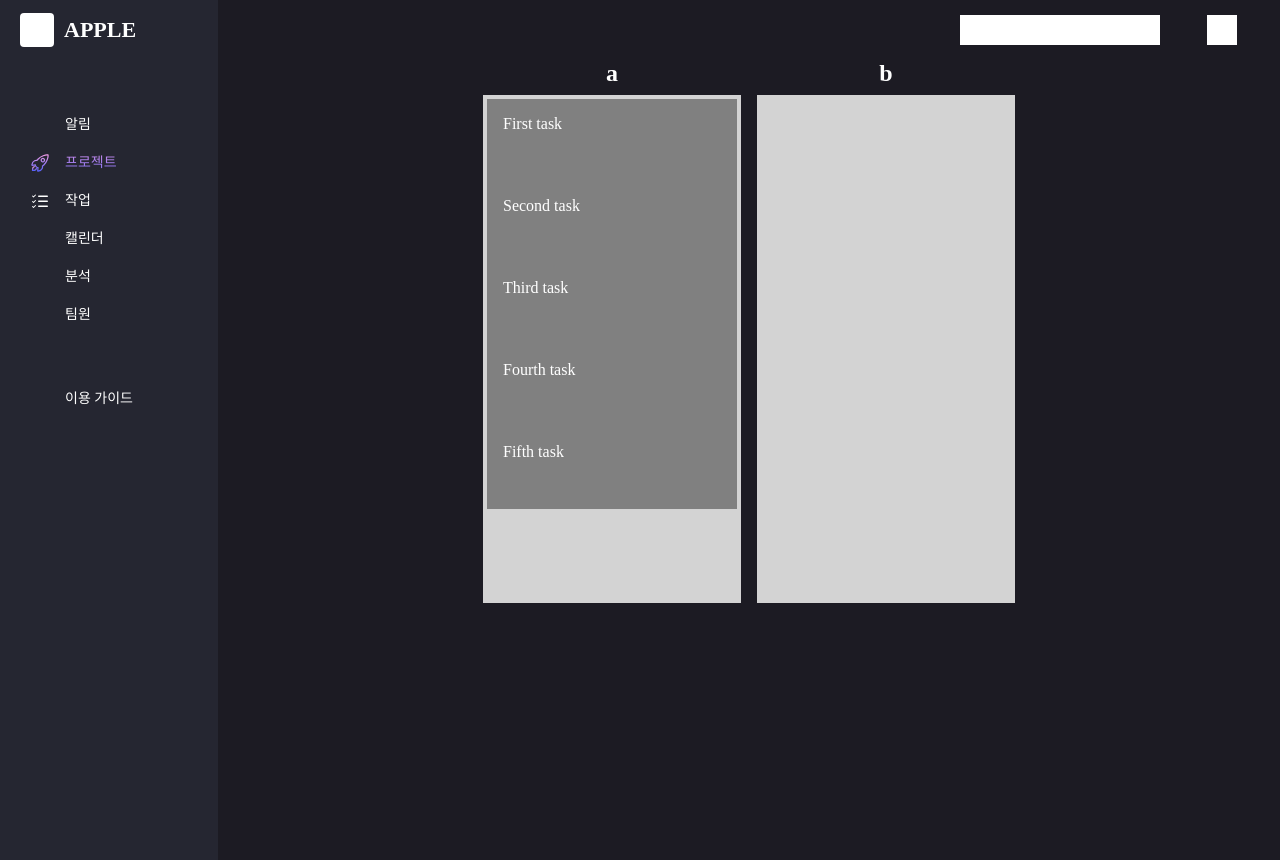
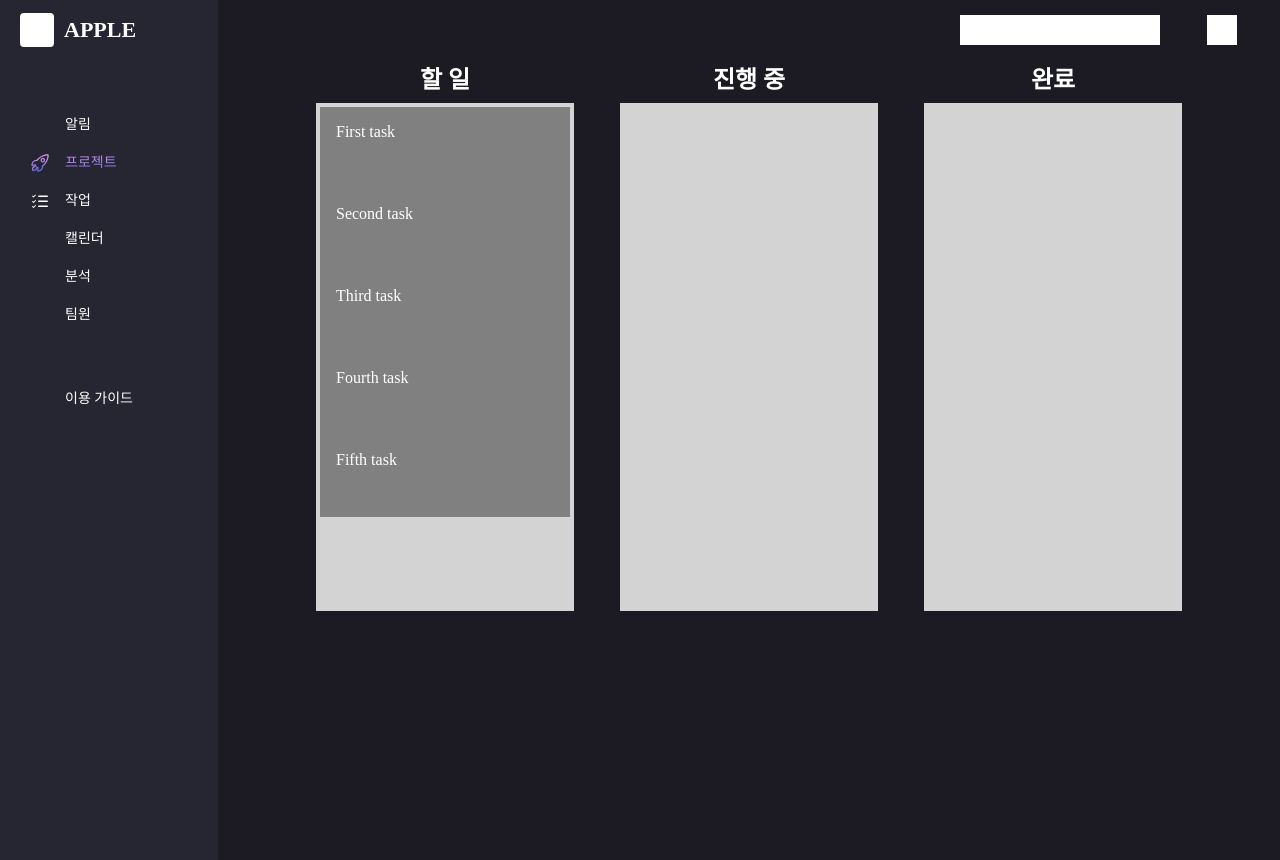
Before and after one commit to Team-PROM/Frontend, a React (Create React App) app in the folder prom/: page /#/ in a window 1280 px wide. Built offline with nearby package versions, Linux system fonts and the light colour scheme; some icons are missing.

Commit message:
칸반 문구 수정

```diff
--- a/prom/src/components/kanvanBoard.js
+++ b/prom/src/components/kanvanBoard.js
@@ -13,12 +13,16 @@ const tasks = [
 ];
 
 const taskStatus = {
-  a: {
-    title: "a",
+  0: {
+    title: "할 일",
     items: tasks,
   },
-  b: {
-    title: "b",
+  1: {
+    title: "진행 중",
+    items: [],
+  },
+  2: {
+    title: "완료",
     items: [],
   },
 };
@@ -43,4 +47,5 @@ const Wrapper = styled.div`
   display: flex;
   justify-content: center;
   height: 100%;
+  gap: 30px;
 `;
```
